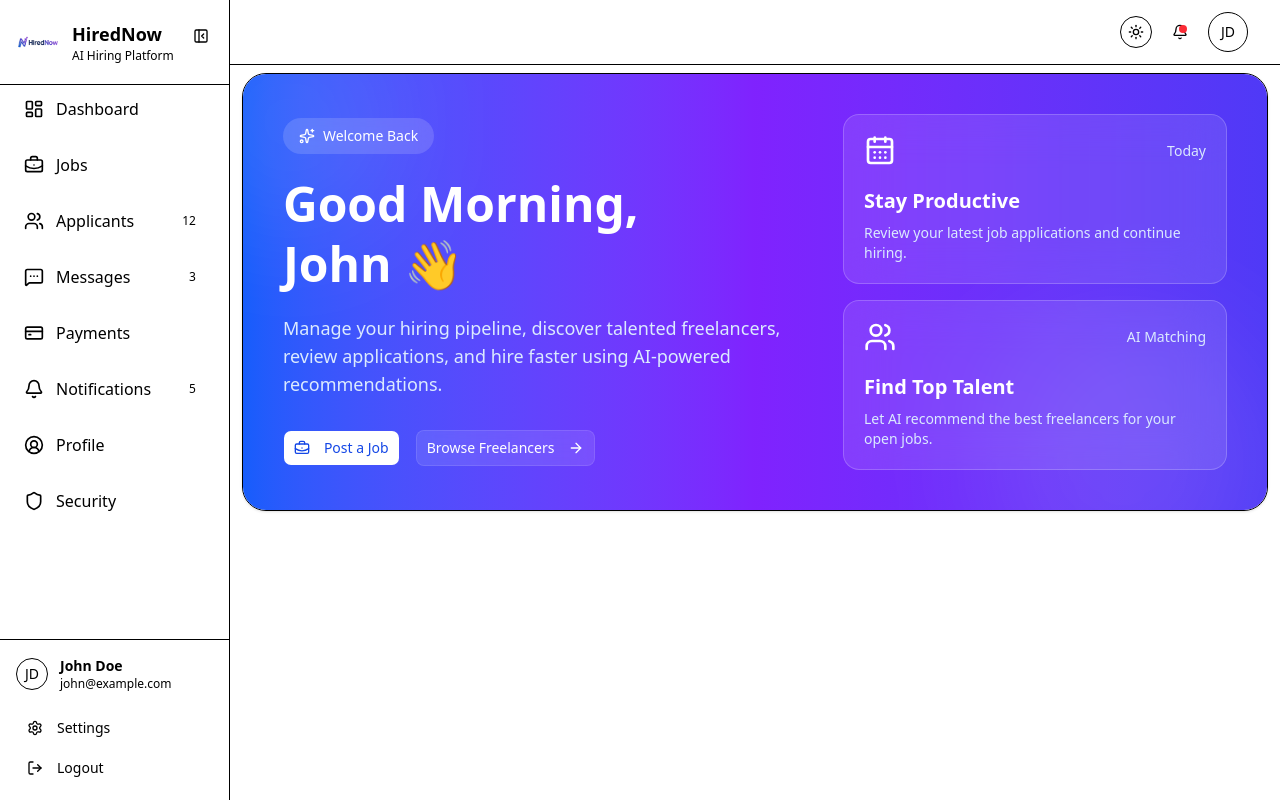
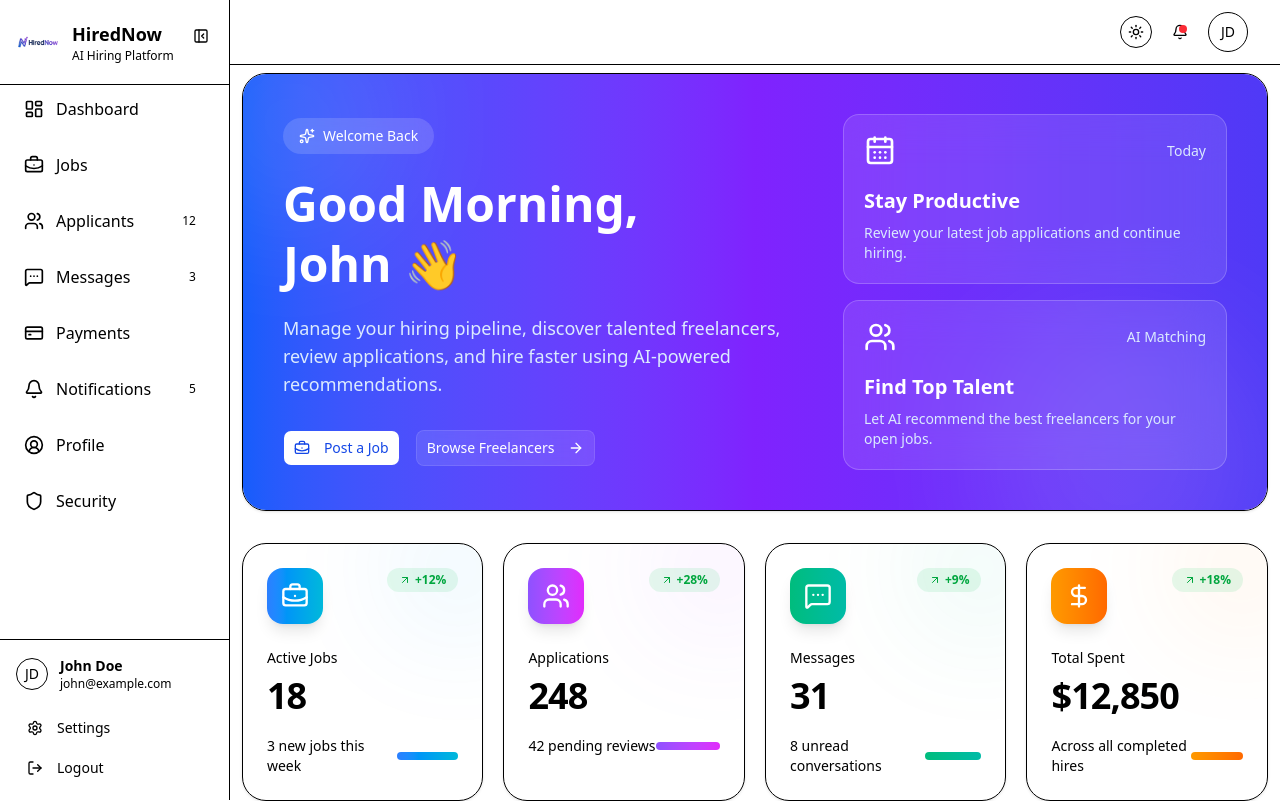
Before and after one commit to inzamulhaque/hired-now-client, a Next.js app: page /employer in a window 1280 px wide. Built offline with nearby package versions, Linux system fonts and the light colour scheme.

Commit message:
feat(employer:dashboard): create stats card for employer

```diff
--- a/app/(dashboard)/employer/page.tsx
+++ b/app/(dashboard)/employer/page.tsx
@@ -1,9 +1,11 @@
 import WelcomeCard from "@/components/Dashboard/employer/WelcomeCard";
+import StatsCards from "../../../components/Dashboard/employer/StatsCards";
 
 const page = () => {
   return (
     <>
       <WelcomeCard />
+      <StatsCards />
     </>
   );
 };
--- /dev/null
+++ b/components/Dashboard/employer/StatsCards.tsx
@@ -0,0 +1,166 @@
+"use client";
+
+import CountUp from "react-countup";
+import { motion } from "framer-motion";
+
+import {
+  ArrowUpRight,
+  BriefcaseBusiness,
+  DollarSign,
+  MessageSquareMore,
+  Users,
+} from "lucide-react";
+
+const stats = [
+  {
+    title: "Active Jobs",
+    value: 18,
+    suffix: "",
+    icon: BriefcaseBusiness,
+    gradient: "from-blue-500 to-cyan-500",
+    bg: "from-blue-500/10 to-cyan-500/10",
+    change: "+12%",
+    description: "3 new jobs this week",
+  },
+  {
+    title: "Applications",
+    value: 248,
+    suffix: "",
+    icon: Users,
+    gradient: "from-violet-500 to-fuchsia-500",
+    bg: "from-violet-500/10 to-fuchsia-500/10",
+    change: "+28%",
+    description: "42 pending reviews",
+  },
+  {
+    title: "Messages",
+    value: 31,
+    suffix: "",
+    icon: MessageSquareMore,
+    gradient: "from-emerald-500 to-teal-500",
+    bg: "from-emerald-500/10 to-teal-500/10",
+    change: "+9%",
+    description: "8 unread conversations",
+  },
+  {
+    title: "Total Spent",
+    value: 12850,
+    prefix: "$",
+    suffix: "",
+    icon: DollarSign,
+    gradient: "from-amber-500 to-orange-500",
+    bg: "from-amber-500/10 to-orange-500/10",
+    change: "+18%",
+    description: "Across all completed hires",
+  },
+];
+
+const StatsCards = () => {
+  return (
+    <section className="mt-8">
+      <div className="grid gap-5 sm:grid-cols-2 xl:grid-cols-4">
+        {stats.map((stat, index) => {
+          const Icon = stat.icon;
+
+          return (
+            <motion.div
+              key={stat.title}
+              initial={{
+                opacity: 0,
+                y: 20,
+              }}
+              animate={{
+                opacity: 1,
+                y: 0,
+              }}
+              transition={{
+                delay: index * 0.08,
+                duration: 0.45,
+              }}
+              whileHover={{
+                y: -6,
+                scale: 1.02,
+              }}
+              className="
+                group
+                relative
+                overflow-hidden
+                rounded-3xl
+                border
+                bg-card
+                p-6
+                shadow-sm
+                transition-all
+                hover:shadow-xl
+              "
+            >
+              <div
+                className={`absolute inset-0 bg-gradient-to-br ${stat.bg} opacity-0 transition-opacity duration-500 group-hover:opacity-100`}
+              />
+
+              <div
+                className={`absolute -right-10 -top-10 h-32 w-32 rounded-full bg-gradient-to-r ${stat.gradient} opacity-10 blur-3xl`}
+              />
+
+              <div className="relative z-10">
+                <div className="flex items-start justify-between">
+                  <div
+                    className={`
+                      flex
+                      h-14
+                      w-14
+                      items-center
+                      justify-center
+                      rounded-2xl
+                      bg-gradient-to-r
+                      ${stat.gradient}
+                      text-white
+                      shadow-lg
+                    `}
+                  >
+                    <Icon className="h-7 w-7" />
+                  </div>
+
+                  <div className="flex items-center gap-1 rounded-full bg-green-500/10 px-3 py-1 text-xs font-semibold text-green-600 dark:text-green-400">
+                    <ArrowUpRight className="h-3 w-3" />
+                    {stat.change}
+                  </div>
+                </div>
+
+                <p className="mt-6 text-sm text-muted-foreground">
+                  {stat.title}
+                </p>
+
+                <h2 className="mt-2 text-4xl font-bold tracking-tight">
+                  {stat.prefix}
+
+                  <CountUp end={stat.value} duration={2} separator="," />
+
+                  {stat.suffix}
+                </h2>
+
+                <div className="mt-5 flex items-center justify-between">
+                  <p className="text-sm text-muted-foreground">
+                    {stat.description}
+                  </p>
+
+                  <div
+                    className={`
+                      h-2
+                      w-16
+                      rounded-full
+                      bg-gradient-to-r
+                      ${stat.gradient}
+                    `}
+                  />
+                </div>
+              </div>
+            </motion.div>
+          );
+        })}
+      </div>
+    </section>
+  );
+};
+
+export default StatsCards;
```
